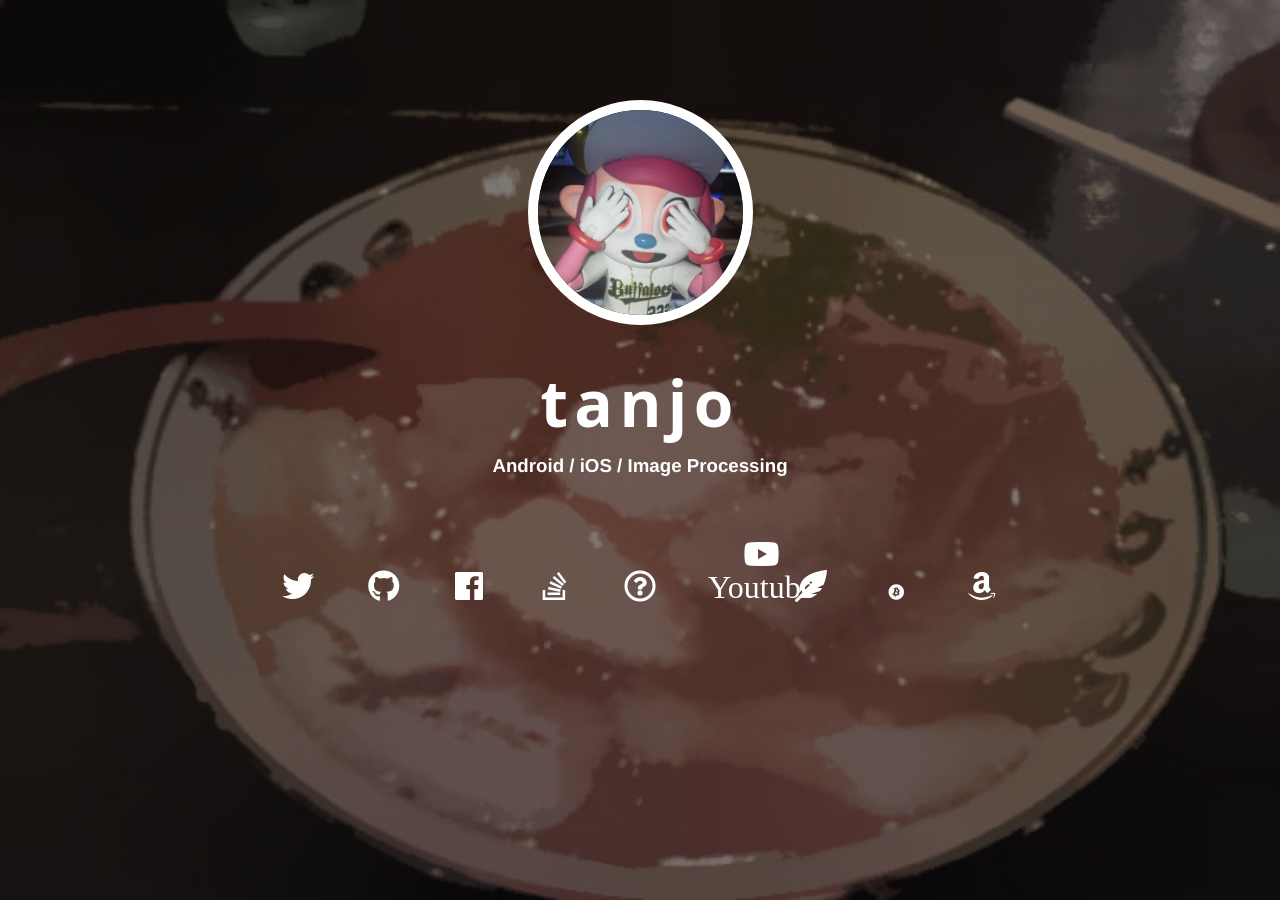
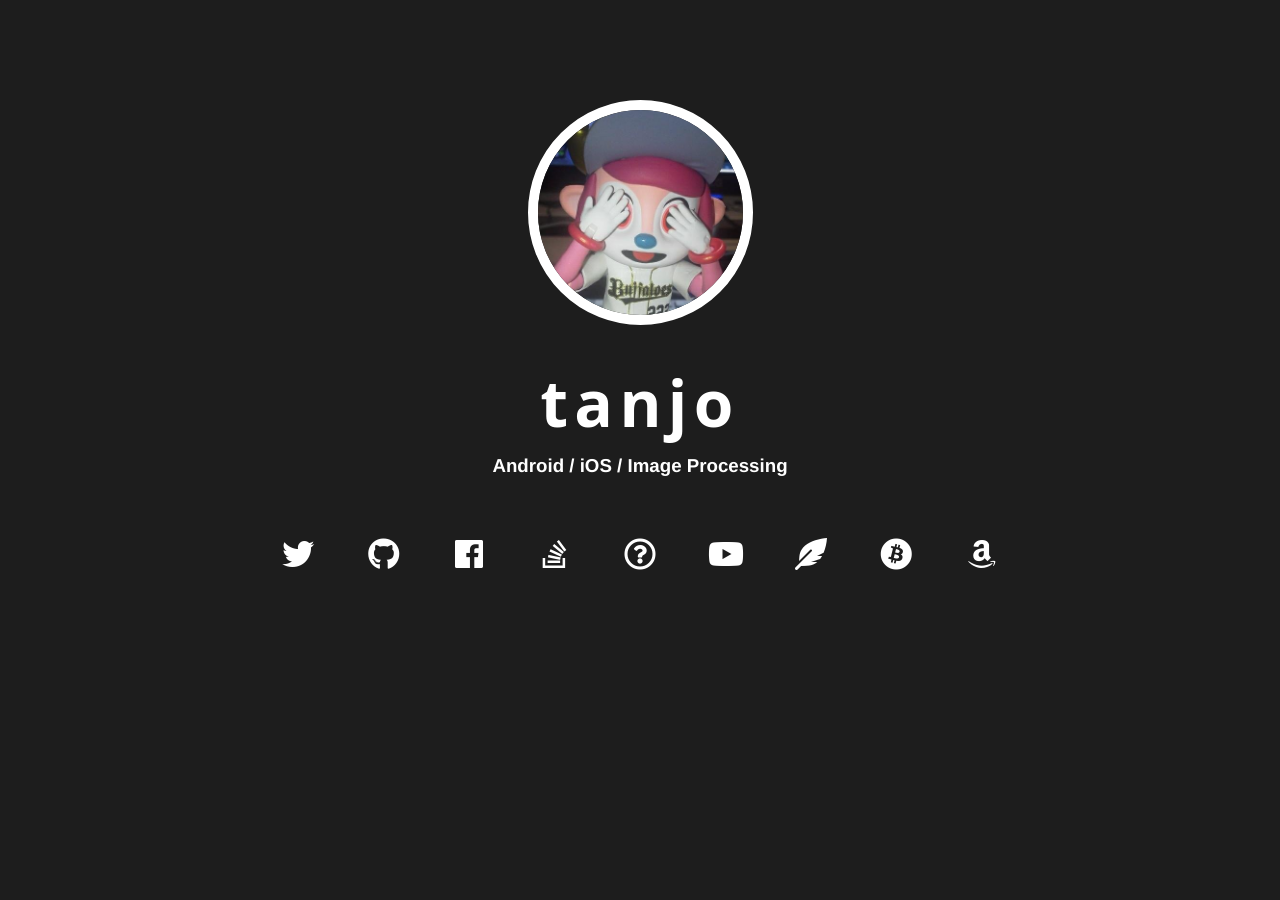
Before and after one commit to tanjo/tanjo.github.io, a Jekyll site: the page built from index.md, in a window 1280 px wide. Built offline with Jekyll 4.4.1, drawn with Linux system fonts in a browser that asks for light colours; nearby versions of some CDN libraries.

Commit message:
いろいろ修正

```diff
--- a/_config.yml
+++ b/_config.yml
@@ -11,4 +11,4 @@ bitcoin_address: 3HtPPJHtbNwhKD8Vs3wbwWEUKqPzmSXH6H
 youtube_channel_url: https://www.youtube.com/channel/UCchQfroktUESNydX_Kvkisw
 stackoverflow_url: https://stackoverflow.com/users/9589330/tanjoin
 markdown: kramdown
-exclude: ['README.md', 'Rakefile', 'Gemfile', 'Gemfile.lock', 'vendor']
+exclude: ['README.md', 'Rakefile', 'Gemfile', 'Gemfile.lock', 'vendor', 'assets/mdp', 'assets/mov', 'assets/img']
--- a/_layouts/home.html
+++ b/_layouts/home.html
@@ -3,7 +3,7 @@ layout: default
 ---
 
 <div class="home">
-  <img src="{{ site.url }}/assets/images/background.jpg" id="fullscreen">
+  <img src="{{ site.url }}/assets/images/background.png" id="fullscreen">
   <div class="profile">
     <img src="{{ site.url }}/assets/images/icon.png" id="avatar">
     <h1>{{ site.title }}</h1>
@@ -48,7 +48,7 @@ layout: default
         {% if site.youtube_channel_url %}
         <li>
           <a class="fab fa-2x fa-youtube" href="{{ site.youtube_channel_url }}">
-            <span>Youtube</span>
+            <span class="description">Youtube</span>
           </a>
         </li>
         {% endif %}
@@ -61,7 +61,7 @@ layout: default
         {% endif %}
         {% if site.bitcoin_address %}
         <li>
-          <a class="fab fa-bitcoin">
+          <a class="fab fa-2x fa-bitcoin">
             <span class="description">Bitcoin</span>
           </a>
         </li>
```
Also changed, not shown: assets/images/background.png, 1 other file.
